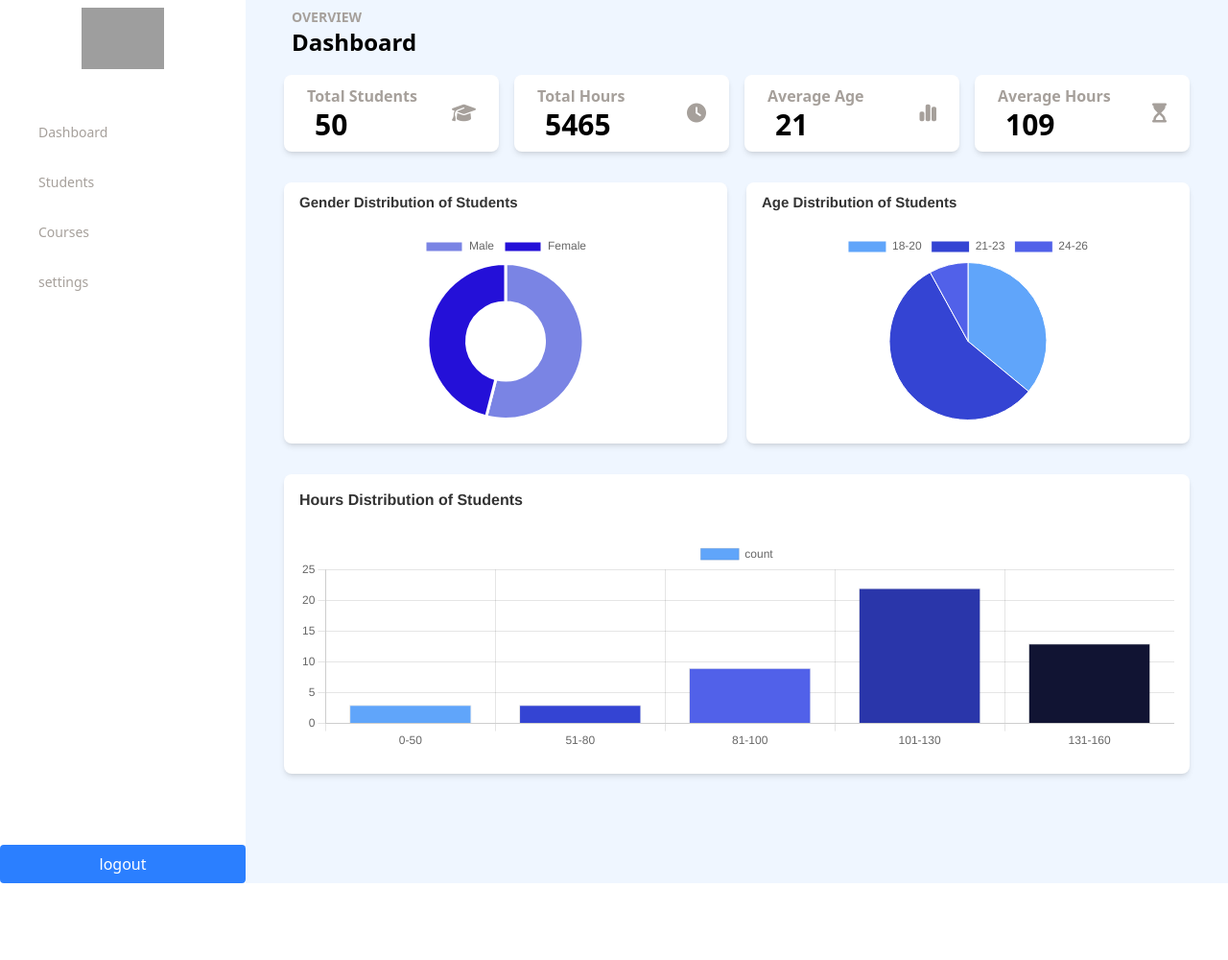
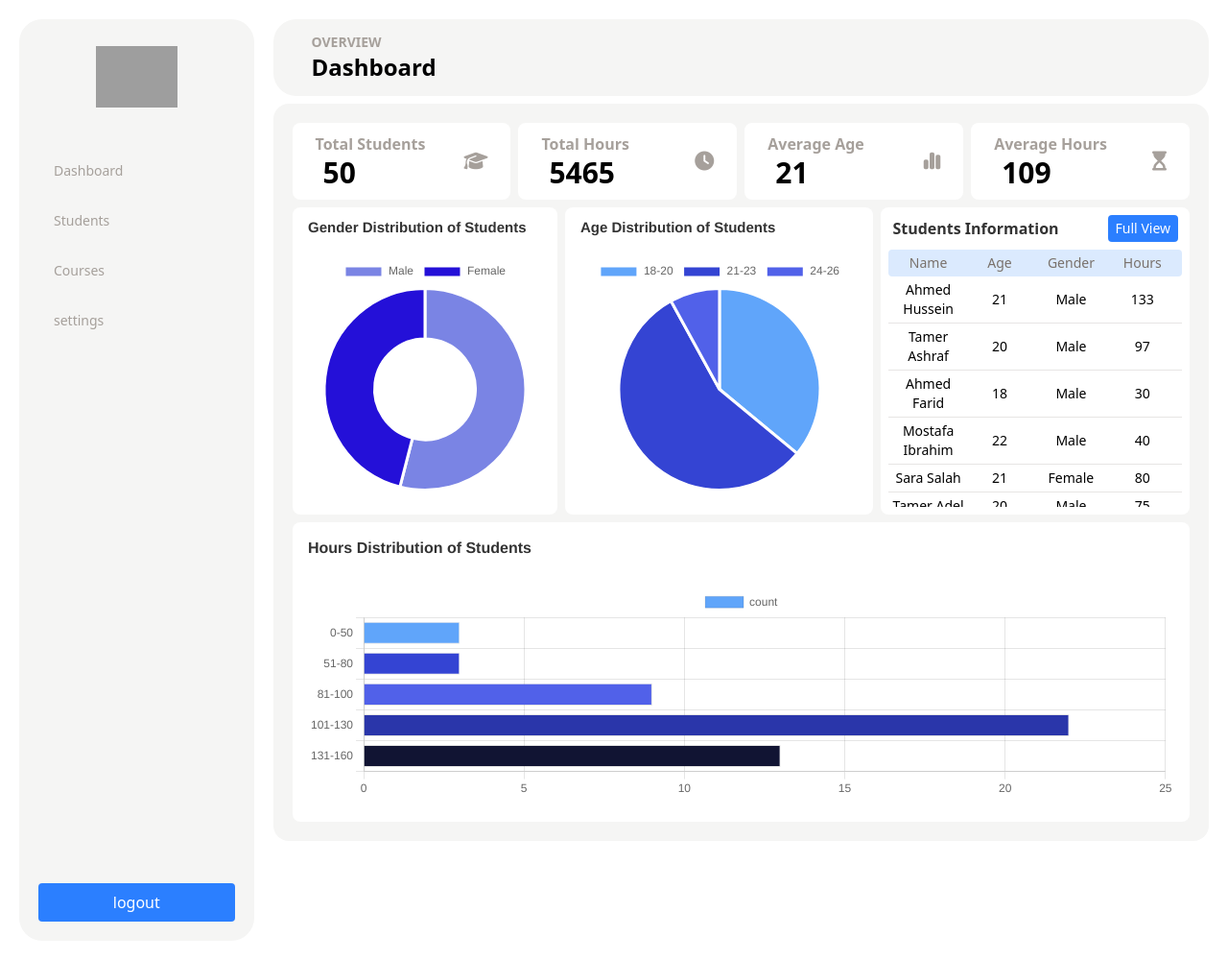
Before and after one commit to Mostafa-Ashraf0/School_management_system, a plain HTML site: page Dashboard.html in a window 1280 px wide. Shown: the whole page at 96% size. Before the commit the page ends 920 px from the top, so only its background shows below. Drawn offline with nearby package versions, Linux system fonts and the light colour scheme; sample sign-in values are in the browser's storage; grey boxes are pictures that could not be loaded.

Commit message:
secound commit

```diff
--- a/Dashboard.html
+++ b/Dashboard.html
@@ -9,14 +9,14 @@
 </head>
 <body style="box-sizing: border-box; margin: 0; padding: 0;">
 
-    <div class="flex bg-white ">
-        <div class=" flex flex-col min-h-screen w-[20%] justify-between">
+    <div class="flex bg-white p-5 gap-5">
+        <div class=" flex flex-col min-h-screen w-[20%] items-center p-5 justify-between bg-stone-100 rounded-3xl">
             <div class="logo w-[100%] h-[80px] flex items-center justify-center p-2">
                 <img src="https://img.freepik.com/premium-vector/employee-management-icon-vector-image-can-be-used-project-management_120816-132629.jpg" alt="logo"
                 class="w-[100%] h-[100%] object-contain">
             </div>
-            <div class="Sidebar flex flex-col h-screen w-[100%] justify-between text-stone-400 text-sm font-medium py-6 px-4">
-                <ul class="flex flex-col py-4 h-[80%] px-2 gap-4">
+            <div class="Sidebar flex flex-col h-screen w-[100%] justify-between text-stone-400 text-sm font-medium py-6">
+                <ul class="flex flex-col py-4 h-[80%] gap-4">
                     <li><a href="Dashboard.html" class="current">Dashboard</a></li>
                     <li><a href="Students.html">Students</a></li>
                     <li><a href="">Courses</a></li>
@@ -29,35 +29,35 @@
                     type="button" id="logout">logout</button>
 
         </div>
-        <div class="min-h-screen bg-blue-50 w-[80%] px-10 flex flex-col gap-2">
-            <header class="w-[100%] h-[70px] p-2">
+        <div class="min-h-screen bg-white w-[80%] flex flex-col gap-2">
+            <header class="w-[100%] h-[70px] p-10 bg-stone-100 rounded-3xl flex flex-col justify-center">
                 <h3 class="text-stone-400 font-semibold text-sm">OVERVIEW</h3>
                 <h1 class="text-2xl font-bold">Dashboard</h1>
             </header>
-            <div class="dash items-center">
-                <div class="cards-container flex w-[100%] gap-4 mb-8">
-                    <div class="card w-[25%] h-20 rounded-lg px-6 py-2 shadow-md bg-white flex justify-between items-center">
+            <div class="dash items-center bg-stone-100 p-5 rounded-2xl">
+                <div class="cards-container flex w-[100%] gap-2 mb-2">
+                    <div class="card w-[25%] h-20 rounded-lg px-6 py-2 bg-white flex justify-between items-center">
                         <div class="text">
                             <h3 class="text-stone-400 font-semibold">Total Students</h3>
                             <h1 class="t-students font-bold text-3xl pl-2">0</h1>
                         </div>
                         <i class="fa-solid fa-graduation-cap text-xl text-stone-400"></i>
                     </div>
-                    <div class="card w-[25%] h-20 rounded-lg px-6 py-2 shadow-md bg-white flex justify-between items-center">
+                    <div class="card w-[25%] h-20 rounded-lg px-6 py-2 bg-white flex justify-between items-center">
                         <div class="text">
                             <h3 class="text-stone-400 font-semibold">Total Hours</h3>
                             <h1 class="t-hours font-bold text-3xl pl-2">0</h1>
                         </div>
                         <i class="fa-solid fa-clock text-xl text-stone-400"></i>
                     </div>
-                    <div class="card w-[25%] h-20 rounded-lg px-6 py-2 shadow-md bg-white flex justify-between items-center">
+                    <div class="card w-[25%] h-20 rounded-lg px-6 py-2 bg-white flex justify-between items-center">
                         <div class="text">
                             <h3 class="text-stone-400 font-semibold">Average Age</h3>
                             <h1 class="a-age font-bold text-3xl pl-2">0</h1>
                         </div>
                         <i class="fa-solid fa-chart-simple text-xl text-stone-400"></i>
                     </div>
-                    <div class="card w-[25%] h-20 rounded-lg px-6 py-2 shadow-md bg-white flex justify-between items-center">
+                    <div class="card w-[25%] h-20 rounded-lg px-6 py-2 bg-white flex justify-between items-center">
                         <div class="text">
                             <h3 class="text-stone-400 font-semibold">Average Hours</h3>
                             <h1 class="a-hours font-bold text-3xl pl-2">0</h1>
@@ -66,15 +66,30 @@
                     </div>
                 </div>
                 <div class="charts flex w-[100%] flex-col">
-                    <div class="flex gap-5 w-[100%] mb-8">
-                        <div class="w-[50%] rounded-lg px-4 pt-2 pb-6 shadow-md bg-white flex items-center ">
+                    <div class="flex gap-2 w-[100%] mb-2">
+                        <div class="w-[30%] rounded-lg px-4 pt-2 pb-6 bg-white flex items-center ">
                             <canvas id="gender" class=" w-[100%] h-60"></canvas>
                         </div>
-                        <div class="w-[50%] rounded-lg px-4 pt-2 pb-6 shadow-md bg-white flex items-center">
+                        <div class="w-[35%] rounded-lg px-4 pt-2 pb-6 bg-white flex items-center">
                             <canvas id="age" class=" w-[100%] h-60"></canvas>
                         </div>
+                        <div class="main-list flex flex-col w-[35%] p-2 bg-white rounded-lg h-auto">
+                            <div class="top flex items-center justify-between mb-2 px-1">
+                                <h2 class="font-bold text-[16px] text-[#333]">Students Information</h2>
+                                <button onclick="window.location.href='Students.html'" class="bg-blue-500 px-2 py-1 text-white rounded cursor-pointer hover:bg-blue-600 text-sm">
+                                Full View
+                                </button>
+                            </div>
+                            <div class="item flex items-center justify-between py-1 px-1 bg-blue-100 text-stone-500 rounded-sm text-sm ">
+                                <span class="text-center w-[25%]">Name</span>
+                                <span class="text-center w-[25%]">Age</span>
+                                <span class="text-center w-[25%]">Gender</span>
+                                <span class="text-center w-[25%]">Hours</span>
+                            </div>
+                            <div class="list w-[100%] h-60 overflow-y-scroll text-sm"></div>
+                        </div>
                     </div>
-                    <div class="flex w-[100%] rounded-lg px-4 pt-2 pb-6 shadow-md bg-white"">
+                    <div class="flex w-[100%] rounded-lg px-4 pt-2 pb-6 bg-white"">
                         <div class="w-[100%]">
                             <canvas id="hours" class=" w-[100%] h-70"></canvas>
                         </div>
--- a/Dashboard.js
+++ b/Dashboard.js
@@ -45,6 +45,7 @@ async function fetchData() {
     drawAge();
     drawHours();
     cardsStart();
+    createListItems();
   } catch (err) {
     console.error("Error loading data:", err);
   }
@@ -116,6 +117,23 @@ function female(data) {
   return studentsData.filter((e) => e.gender === "Female").length;
 }
 
+//students list view
+function createListItems() {
+  const studentsList = document.querySelector(".list");
+  const studentsItems = studentsData
+    .map((student) => {
+      return `
+      <div class="item flex items-center justify-between py-1 px-1 border-b-1 border-stone-200">
+        <span class="text-center w-[25%]">${student.name}</span>
+        <span class="text-center w-[25%]">${student.age}</span>
+        <span class="text-center w-[25%]">${student.gender}</span>
+        <span class="text-center w-[25%]">${student.total_hours}</span>
+      </div>`;
+    })
+    .join("");
+  studentsList.innerHTML += studentsItems;
+}
+
 // gender chart
 function drawGender() {
   const gender = document.getElementById("gender");
@@ -182,7 +200,7 @@ function drawAge() {
         {
           label: "count",
           data: [section1, section2, section3],
-          borderWidth: 1,
+          borderWidth: 3,
           backgroundColor: ["#60A5FA", "#3444d3ff", "#5161e9ff"],
         },
       ],
@@ -254,6 +272,7 @@ function drawHours() {
     options: {
       responsive: true, // default: true
       maintainAspectRatio: false,
+      indexAxis: "y",
       scales: {
         y: {
           beginAtZero: true,
```
Also changed, not shown: Students.html (+8 -5 lines), Students.js (+52 -6 lines).
